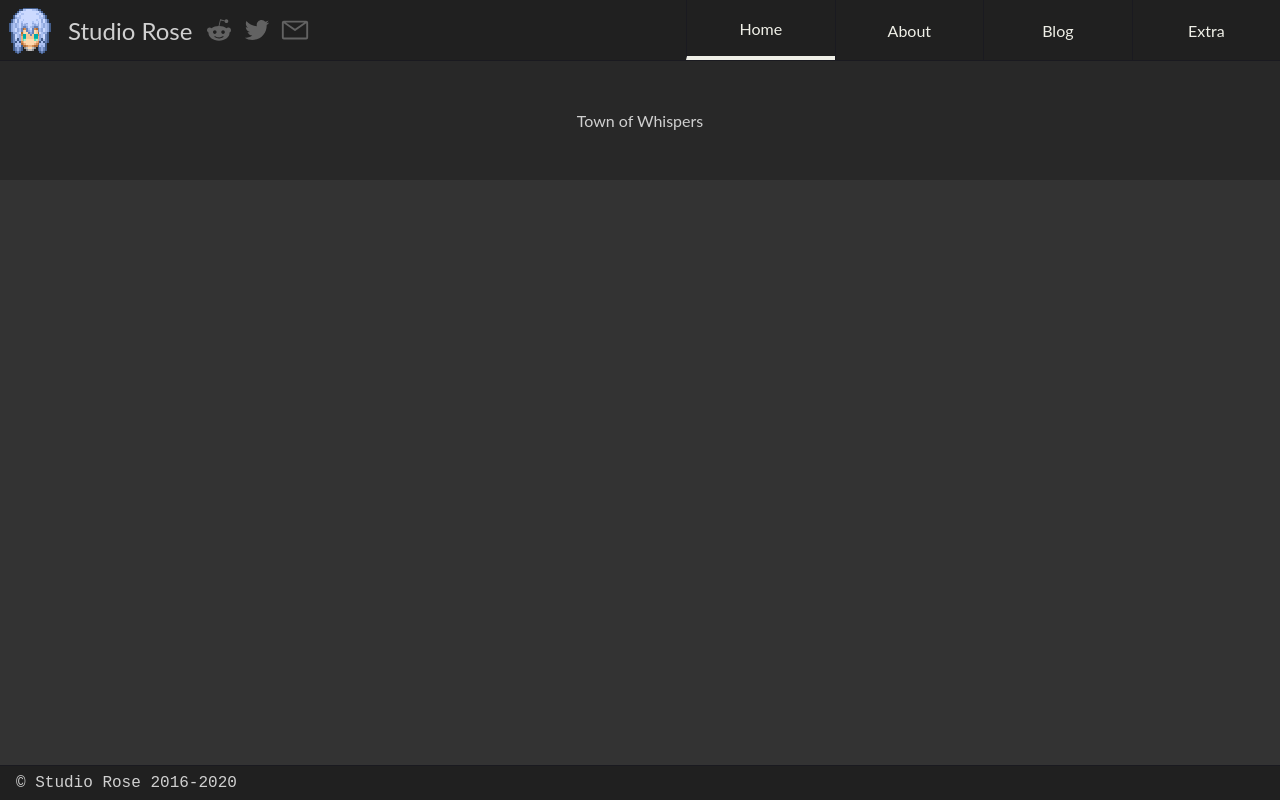
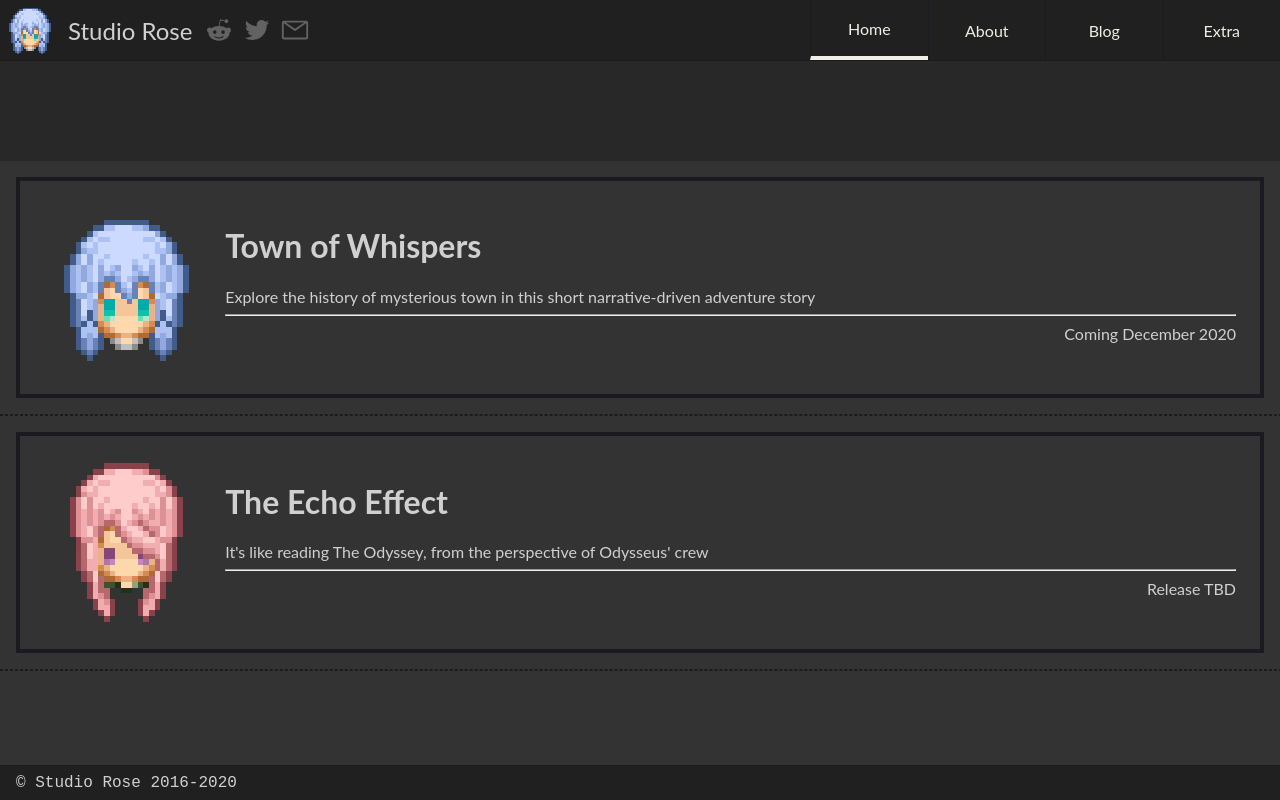
Before and after one commit to studio-rose/studio-rose.github.io, a React (Create React App) app: page /Home in a window 1280 px wide. Built offline with nearby package versions, Linux system fonts and the light colour scheme.

Commit message:
Homepage layout. lots of improvement to be made

```diff
--- a/src/App.css
+++ b/src/App.css
@@ -77,8 +77,8 @@ code {
 }
 
 .image {
-  height:100%;
-  width:auto;
+  height: 100%;
+  width: auto;
   image-rendering: pixelated;
   flex-shrink: 0;
 }
@@ -164,7 +164,7 @@ code {
 }
 
 .menu_spacing{
-  flex-grow: 1;
+  flex-grow: 2;
 }
 
 .social_links{
@@ -198,3 +198,48 @@ code {
   min-height:100%;
   flex: 1 1 0;
 }
+
+.homepage{
+  width: 100%;
+}
+
+
+.homepage_row {
+  width:auto;
+  height: 30%;
+  border: 4px solid var(--main-color-0);
+  margin:16px;
+  padding:16px;
+  display:flex;
+}
+
+.homepage_row_image_container{
+  float: left;
+  height: 100%;
+}
+
+.homepage_row_image{
+  image-rendering: pixelated;
+  height:100%;
+}
+
+.homepage_row_info{
+  flex-grow:1;
+  display:inline-block;
+  padding:8px;
+  white-space: normal;
+}
+
+.homepage_row_info{
+  display:inline-block;
+  padding:8px;
+}
+
+.homepage_hr {
+  width:100%;
+  border: 1px dashed var(--main-color-0);
+}
+
+.homepage_row_info_release{
+  float:right;
+}
--- a/src/App.js
+++ b/src/App.js
@@ -1,27 +1,17 @@
 import React from 'react';
-import logo from './logo.svg';
 import './App.css';
 import Menu from './Menu.js';
 import Footer from './Footer.js';
 import Content from './Content.js';
-import toc from './table_of_contents.yaml';
 import Header from './Header';
 
 class App extends React.Component {
-  getDocs(){
-    return toc.posts;
-  };
-
   render(){
-    const numbers = this.getDocs();
-    const listItems = numbers.map((number) =>
-      <li key={number.toString()}>{number}</li>
-    );
     return (
       <div className="app">
         <Menu></Menu>
         <Header>
-          <div>Town of Whispers</div>
+          <div></div>
         </Header>
         <Content></Content>
         <Footer></Footer>
--- a/src/Content.js
+++ b/src/Content.js
@@ -1,18 +1,19 @@
 import React from 'react';
-import Sidebar from './Sidebar.js'
+//import Sidebar from './Sidebar.js'
 import Post from './Post.js'
 import './App.css';
 import test1 from './test1.md';
-import {BrowserRouter as Router, Route} from 'react-router-dom';
+import {Route} from 'react-router-dom';
+
+import Homepage from './Homepage.js';
 
 class Content extends React.Component {
     render(){
         const p = <Post key="test1">{test1}</Post>;
       return (
         <div className="content">
-            <Route path='/Blog'>
-                {p}
-            </Route>
+            <Route path='/Blog'>{p}</Route>
+            <Route path='/Home'><Homepage/></Route>
         </div>
       );
     }
--- /dev/null
+++ b/src/Homepage.js
@@ -0,0 +1,54 @@
+import React from 'react';
+import tow_img from './logo512.png';
+import tee_img from './logo_tee.png';
+
+class GameRow extends React.Component{
+    constructor(props){
+        super(props);
+        this.state = {
+            header: props.header,
+            desc: props.desc,
+            release_date: props.release_date,
+            image: props.image,
+        }
+    }
+    render(){
+        return (
+            <div className="homepage_row">
+                <div className="homepage_row_image_container">
+                    <img src={this.state.image} className="homepage_row_image"/>
+                </div>
+                <div className="homepage_row_info">
+                    <h1>{this.state.header}</h1>
+                    <p>{this.state.desc}</p>
+                    <hr></hr>
+                    <p className="homepage_row_info_release">{this.state.release_date}</p>
+                </div>
+            </div>
+          );
+    }
+}
+
+class Homepage extends React.Component {
+    render(){
+      return (
+        <div className="homepage">
+            <GameRow
+                header="Town of Whispers"
+                desc="Explore the history of mysterious town in this short narrative-driven adventure story"
+                release_date="Coming December 2020"
+                image={tow_img}
+            />
+            <hr className="homepage_hr"></hr>
+            <GameRow
+                header="The Echo Effect"
+                desc="It's like reading The Odyssey, from the perspective of Odysseus' crew"
+                release_date="Release TBD"
+                image={tee_img}/>
+            <hr className="homepage_hr"></hr>
+        </div>
+      );
+    }
+}
+
+export default Homepage;
--- a/src/Menu.js
+++ b/src/Menu.js
@@ -4,7 +4,6 @@ import logo from './logo512.png';
 import {NavLink} from 'react-router-dom';
 
 import {ReactComponent as RedditIcon} from './icons/reddit.svg';
-import {ReactComponent as FbIcon} from './icons/facebook.svg';
 import {ReactComponent as TwitterIcon} from './icons/twitter.svg';
 import {ReactComponent as EmailIcon} from './icons/email.svg';
 
@@ -48,15 +47,12 @@ class MenuBar extends React.Component{
 }
 
 class SocialMediaLinks extends React.Component{
-    constructor(props){
-        super(props);
-    }
     render(){
         return (
             <div className="social_links">
                 <RedditIcon/>
                 <TwitterIcon/>
-                <a href="mailto:jkgathof@gmail.com"><EmailIcon/></a>
+                <EmailIcon/>
             </div>
         );
     }
@@ -71,7 +67,7 @@ class Menu extends React.Component {
     render(){
       return (
         <div className="menu">
-            <img src={logo} className="image"/>
+            <img src={logo} className="image" alt=""/>
             <div className="studio_title">Studio Rose</div>
             <SocialMediaLinks/>
             <div className="menu_spacing"></div>
--- a/src/Post.js
+++ b/src/Post.js
@@ -1,8 +1,6 @@
 import React from 'react';
 import './App.css';
 import ReactMarkdown from 'react-markdown';
-import MathJax from 'react-mathjax';
-import RemarkMathPlugin from 'remark-math';
 import hljs from 'highlight.js/lib/core';
 import 'highlight.js/styles/vs2015.css';
 
```
Also changed, not shown: src/logo_tee.png (added).
